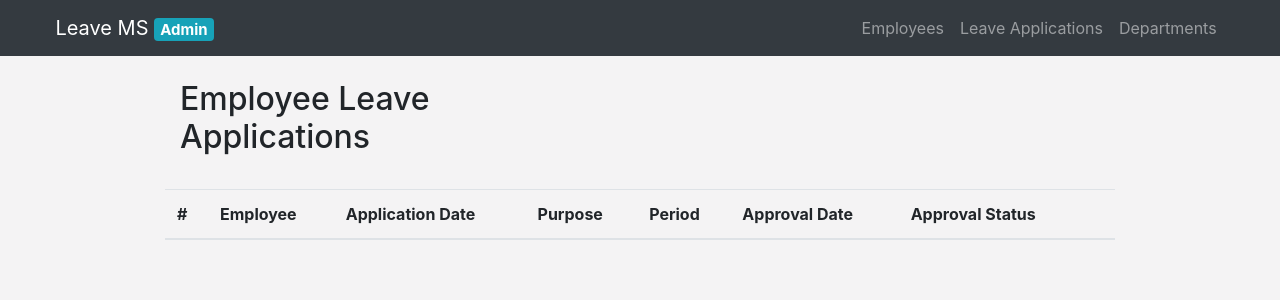
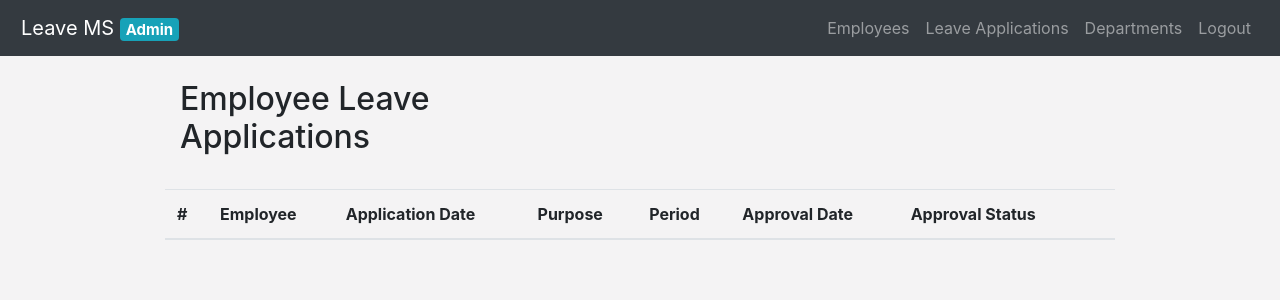
Before and after one commit to bunya017/leave-ms, a PHP site: page /admin/dashboard.php in a window 1280 px wide. Shown: the top 300 px of the page. Run offline with PHP 8.4, Linux system fonts and the light colour scheme; data that the repository does not hold is empty.

Commit message:
refactor: Add logout to admin & staff nav

```diff
--- a/includes/admin_nav.php
+++ b/includes/admin_nav.php
@@ -14,6 +14,9 @@
         <li class="nav-item">
           <a class="nav-link" href="departments.php">Departments</a>
         </li>
+        <li class="nav-item">
+          <a class="nav-link" href="../logout.php">Logout</a>
+        </li>
       </ul>
     </nav>
   ';
--- a/includes/staff_nav.php
+++ b/includes/staff_nav.php
@@ -6,6 +6,9 @@
         <li class="nav-item">
           <a class="nav-link" href="profile.php">My profile</a>
         </li>
+        <li class="nav-item">
+          <a class="nav-link" href="../logout.php">Logout</a>
+        </li>
       </ul>
     </nav>
   ';
```
